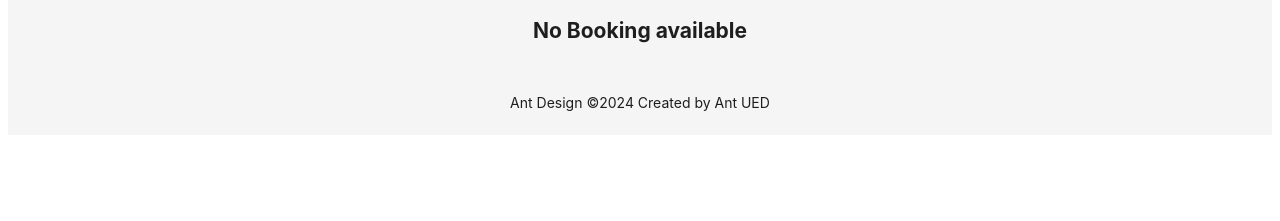
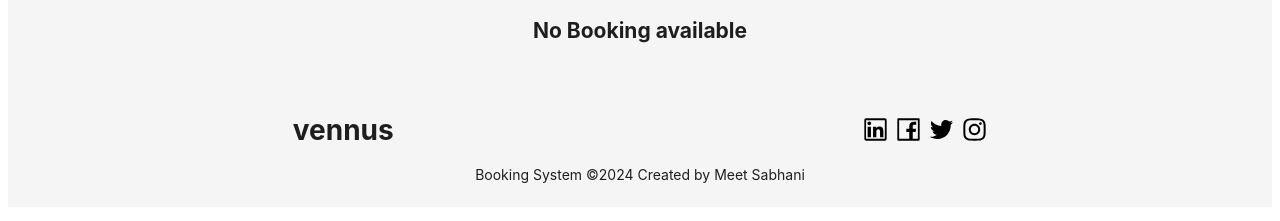
Before and after one commit to Meet-Sabhani/antd-ps, a React (Create React App) app: page /bookings in a window 1280 px wide. Shown: the part 137-358 px from the top of the page. Built offline with nearby package versions, Linux system fonts and the light colour scheme.

Commit message:
footer links add

```diff
--- a/package.json
+++ b/package.json
@@ -3,6 +3,7 @@
   "version": "0.1.0",
   "private": true,
   "dependencies": {
+    "@ant-design/icons": "^5.3.0",
     "@testing-library/jest-dom": "^5.17.0",
     "@testing-library/react": "^13.4.0",
     "@testing-library/user-event": "^13.5.0",
--- a/src/App.js
+++ b/src/App.js
@@ -1,6 +1,6 @@
-import { Layout, Modal } from "antd";
+import { Flex, Layout, Tooltip } from "antd";
 import { GlobalStyle } from "./styles/GlobalStyle";
-import { Route, Routes, useNavigate } from "react-router-dom";
+import { Route, Routes } from "react-router-dom";
 import { Content } from "antd/es/layout/layout";
 import Login from "./components/login/Login";
 import AddEventData from "./components/provider/AddEventData";
@@ -11,30 +11,17 @@ import Bookings from "./components/bookings/Bookings";
 import { ToastContainer } from "react-toastify";
 import "react-toastify/dist/ReactToastify.css";
 import Slider from "./components/sliders/Slider";
-import actions from "./action/actions";
-import _ from "lodash-es";
 import Navbar from "./components/navbar/Navbar";
-import { useState } from "react";
-import { useDispatch } from "react-redux";
+import {
+  FacebookOutlined,
+  InstagramOutlined,
+  LinkedinOutlined,
+  TwitterOutlined,
+} from "@ant-design/icons";
 
 const { Footer } = Layout;
 
-const { setCurrentUserData } = actions;
-
 const App = () => {
-  const [isModalOpen, setIsModalOpen] = useState(false);
-
-  const navigate = useNavigate();
-  const dispatch = useDispatch();
-
-  const handleOk = () => {
-    navigate("/");
-    dispatch(setCurrentUserData(""));
-    setIsModalOpen(false);
-  };
-  const handleCancel = () => {
-    setIsModalOpen(false);
-  };
   return (
     <>
       <Navbar />
@@ -45,24 +32,65 @@ const App = () => {
             padding: "0 48px",
           }}
         >
-          <DataContent />
+          <Routes>
+            <Route path="/singUp" element={<SingUp />} />
+            <Route path="/" element={<Login />} />
+            <Route path="/home" element={<Home />} />
+            <Route path="/addEventData/:eventId" element={<AddEventData />} />
+            <Route path="/addEventData" element={<AddEventData />} />
+            <Route path="/detail/:productId" element={<EventPage />} />
+            <Route path="/about" element={<Slider />} />
+            <Route path="/bookings" element={<Bookings />} />
+            <Route path="*" element={<div>404 page not found</div>} />
+          </Routes>
         </Content>
-        <Footer
-          style={{
-            textAlign: "center",
-          }}
-        >
-          Ant Design ©{new Date().getFullYear()} Created by Ant UED
+        <Footer theme="dark">
+          <Flex justify="space-around" wrap="wrap" align="center">
+            <h1>vennus</h1>
+            <Flex gap={8} wrap="wrap">
+              <Tooltip title="Linkedin">
+                <a
+                  href="https://www.linkedin.com/in/meet-sabhani-548829196/"
+                  target="_blank"
+                >
+                  <LinkedinOutlined
+                    style={{ fontSize: "25px", color: "#000" }}
+                  />
+                </a>
+              </Tooltip>
+              <Tooltip title="facebook">
+                <a href="https://ant.design/components/icon" target="_blank">
+                  <FacebookOutlined
+                    style={{ fontSize: "25px", color: "#000" }}
+                  />
+                </a>
+              </Tooltip>
+              <Tooltip title="Twitter">
+                <a href="https://twitter.com/sabhani_meet" target="_blank">
+                  <TwitterOutlined
+                    style={{ fontSize: "25px", color: "#000" }}
+                  />
+                </a>
+              </Tooltip>
+              <Tooltip title="Instagram">
+                <a
+                  href="https://www.instagram.com/meet_sabhani_18/"
+                  target="_blank"
+                >
+                  <InstagramOutlined
+                    style={{ fontSize: "25px", color: "#000" }}
+                  />
+                </a>
+              </Tooltip>
+            </Flex>
+          </Flex>
+          <Flex justify="center">
+            Booking System &copy;{new Date().getFullYear()} Created by Meet
+            Sabhani
+          </Flex>
         </Footer>
       </Layout>
-      <Modal
-        title="Basic Modal"
-        open={isModalOpen}
-        onOk={handleOk}
-        onCancel={handleCancel}
-      >
-        <p>are you sure</p>
-      </Modal>
+
       <ToastContainer
         position="top-right"
         autoClose={3000}
@@ -79,21 +107,3 @@ const App = () => {
   );
 };
 export default App;
-
-const DataContent = () => {
-  return (
-    <>
-      <Routes>
-        <Route path="/singUp" element={<SingUp />} />
-        <Route path="/" element={<Login />} />
-        <Route path="/home" element={<Home />} />
-        <Route path="/addEventData/:eventId" element={<AddEventData />} />
-        <Route path="/addEventData" element={<AddEventData />} />
-        <Route path="/detail/:productId" element={<EventPage />} />
-        <Route path="/about" element={<Slider />} />
-        <Route path="/bookings" element={<Bookings />} />
-        <Route path="*" element={<div>404 page not found</div>} />
-      </Routes>
-    </>
-  );
-};
--- a/src/components/navbar/Navbar.jsx
+++ b/src/components/navbar/Navbar.jsx
@@ -1,5 +1,5 @@
 import React, { useEffect, useRef, useState } from "react";
-import { Flex, Layout, Menu } from "antd";
+import { Flex, Layout, Menu, Modal } from "antd";
 import { Link, useLocation, useNavigate } from "react-router-dom";
 import "react-toastify/dist/ReactToastify.css";
 import { useDispatch, useSelector } from "react-redux";
@@ -9,7 +9,7 @@ import { Inputs } from "../../styles/Input";
 
 const { Header } = Layout;
 
-const { setFilterData } = actions;
+const { setFilterData, setCurrentUserData } = actions;
 
 const Navbar = () => {
   const [width, setWidth] = useState(window.innerWidth);
@@ -46,6 +46,15 @@ const Navbar = () => {
   const [isModalOpen, setIsModalOpen] = useState(false);
   const showModal = () => {
     setIsModalOpen(true);
+  };
+
+  const handleOk = () => {
+    navigate("/");
+    dispatch(setCurrentUserData(""));
+    setIsModalOpen(false);
+  };
+  const handleCancel = () => {
+    setIsModalOpen(false);
   };
 
   const location = useLocation();
@@ -105,6 +114,14 @@ const Navbar = () => {
               }}
             />
           </Flex>
+          <Modal
+            title="Basic Modal"
+            open={isModalOpen}
+            onOk={handleOk}
+            onCancel={handleCancel}
+          >
+            <p>are you sure</p>
+          </Modal>
         </Header>
       )}
     </>
```
Also changed, not shown: 1 other file (tests, documents, lock files or other folders).
